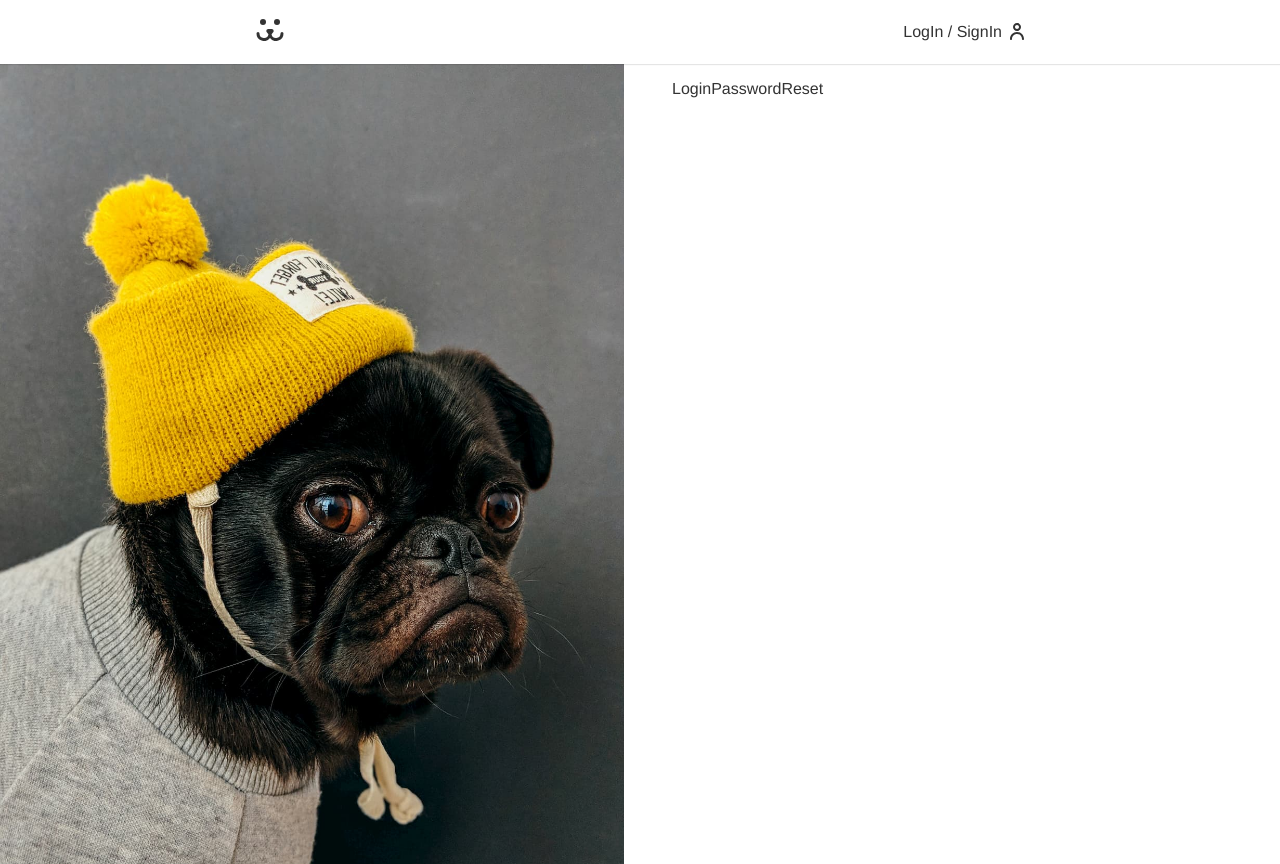
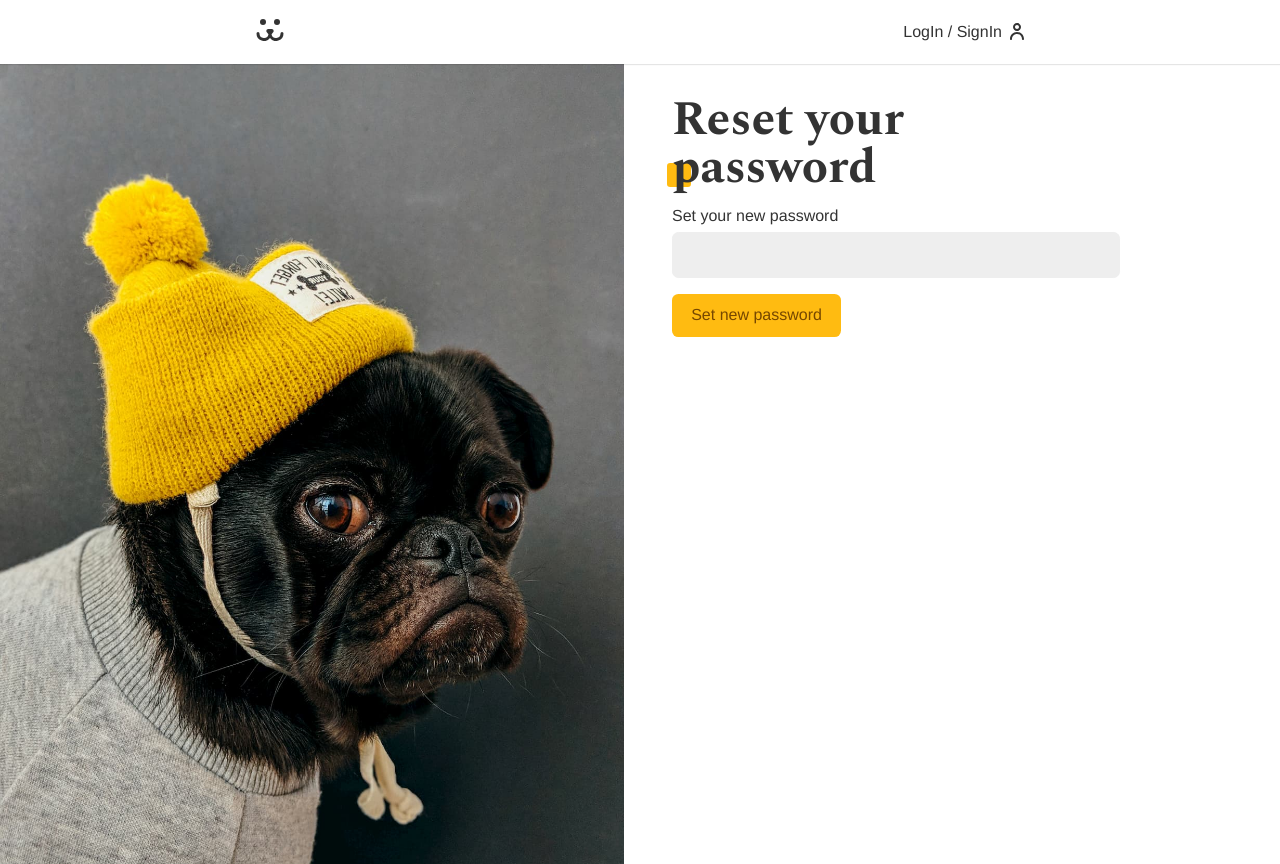
Before and after one commit to joaopedrorori/dogs, a React (Vite) app: page /login/reset in a window 1280 px wide. Built offline with nearby package versions, Linux system fonts and the light colour scheme.

Commit message:
reset password added

```diff
--- a/src/Components/Feed/Feed.jsx
+++ b/src/Components/Feed/Feed.jsx
@@ -1,6 +1,7 @@
 import React from "react";
 import FeedModal from "./FeedModal.jsx";
 import FeedPhotos from "./FeedPhotos.jsx";
+import PropTypes from "prop-types";
 
 const Feed = ({ user }) => {
   const [modalPhoto, setModalPhoto] = React.useState(null);
@@ -48,4 +49,15 @@
   );
 };
 
+Feed.defaultProps = {
+  user: 0,
+};
+
+Feed.propTypes = {
+  user: PropTypes.oneOfType([
+    PropTypes.string.isRequired,
+    PropTypes.number.isRequired,
+  ]),
+};
+
 export default Feed;
--- a/src/Components/Login/LoginForm.jsx
+++ b/src/Components/Login/LoginForm.jsx
@@ -36,7 +36,7 @@
 
         {error && <Error error={error + "Invalid user or password"} />}
       </form>
-      <Link className={styles.resetPassword} to="/login/reset">
+      <Link className={styles.resetPassword} to="/login/lost">
         I forgot my password
       </Link>
       <div className={styles.signUp}>
--- a/src/Components/Login/LoginPasswordLost.jsx
+++ b/src/Components/Login/LoginPasswordLost.jsx
@@ -1,9 +1,48 @@
-import React from 'react'
+import React from "react";
+import Input from "../Forms/Input.jsx";
+import Button from "../Forms/Button";
+import useForm from "../../Hooks/useForm.jsx";
+import useFetch from "../../Hooks/useFetch.jsx";
+import { PASSWORD_LOST } from "../../api.jsx";
+import Error from "../Helper/Error.jsx";
 
 const LoginPasswordLost = () => {
+  const login = useForm();
+  const { data, loading, error, request } = useFetch();
+
+  async function handleSubmit(event) {
+    event.preventDefault();
+    if (login.validate()) {
+      const { url, options } = PASSWORD_LOST({
+        login: login.value,
+        url: window.location.href.replace("lost", "reset"),
+      });
+
+      const { json } = await request(url, options);
+      console.log(json);
+    }
+  }
   return (
-    <div>LoginPasswordLost</div>
-  )
-}
+    <section>
+      <h1 className="title">Forgot your password?</h1>
+      {data ? (
+        <p style={{ color: "#4c1" }}>
+          {data.replace("Email enviado.", "E-mail was sent.")}
+        </p>
+      ) : (
+        <form onSubmit={handleSubmit}>
+          <Input label="E-mail/User" type="text" name="login" {...login} />
+          {loading ? (
+            <Button disabled>Sending...</Button>
+          ) : (
+            <Button>Send e-mail</Button>
+          )}
+        </form>
+      )}
 
-export default LoginPasswordLost
+      <Error error={error} />
+    </section>
+  );
+};
+
+export default LoginPasswordLost;
--- a/src/Components/Login/LoginPasswordReset.jsx
+++ b/src/Components/Login/LoginPasswordReset.jsx
@@ -1,7 +1,60 @@
 import React from "react";
+import Input from "../Forms/Input.jsx";
+import Button from "../Forms/Button.jsx";
+import useFetch from "../../Hooks/useFetch.jsx";
+import useForm from "../../Hooks/useForm.jsx";
+import { PASSWORD_RESET } from "../../api";
+import Error from "../Helper/Error.jsx";
+import { useNavigate } from "react-router-dom";
 
 const LoginPasswordReset = () => {
-  return <div>LoginPasswordReset</div>;
+  const [login, setLogin] = React.useState("");
+  const [key, setKey] = React.useState("");
+  const password = useForm();
+  const { error, loading, request } = useFetch();
+  const navigate = useNavigate();
+
+  React.useEffect(() => {
+    const parms = new URLSearchParams(window.location.search);
+    const key = parms.get("key");
+    const login = parms.get("login");
+    if (key) setKey(key);
+    if (login) setLogin(login);
+  }, []);
+
+  async function handleSubmit(event) {
+    event.preventDefault();
+    if (password.validate) {
+      const { url, options } = PASSWORD_RESET({
+        login,
+        key,
+        password: password.value,
+      });
+
+      const { response } = await request(url, options);
+      if (response.ok) navigate("/login");
+    }
+  }
+
+  return (
+    <div>
+      <h1 className="title">Reset your password</h1>
+      <form onSubmit={handleSubmit}>
+        <Input
+          label="Set your new password"
+          type="password"
+          name="password"
+          {...password}
+        />
+        {loading ? (
+          <Button disabled>Seting new password</Button>
+        ) : (
+          <Button>Set new password</Button>
+        )}
+        <Error error={error} />
+      </form>
+    </div>
+  );
 };
 
 export default LoginPasswordReset;
--- a/src/Components/Photo/PhotoContent.module.css
+++ b/src/Components/Photo/PhotoContent.module.css
@@ -51,10 +51,9 @@
   .img {
     grid-row: 1;
   }
-  .photo {
+  .single.photo {
     height: initial;
     max-height: initial;
-
   }
 }
 
--- a/src/api.jsx
+++ b/src/api.jsx
@@ -110,3 +110,29 @@
     },
   };
 }
+
+export function PASSWORD_LOST(body) {
+  return {
+    url: `${API_URL}/api/password/lost`,
+    options: {
+      method: "POST",
+      headers: {
+        "Content-Type": "application/json",
+      },
+      body: JSON.stringify(body),
+    },
+  };
+}
+
+export function PASSWORD_RESET(body) {
+  return {
+    url: `${API_URL}/api/password/reset`,
+    options: {
+      method: "POST",
+      headers: {
+        "Content-Type": "application/json",
+      },
+      body: JSON.stringify(body),
+    },
+  };
+}
```
